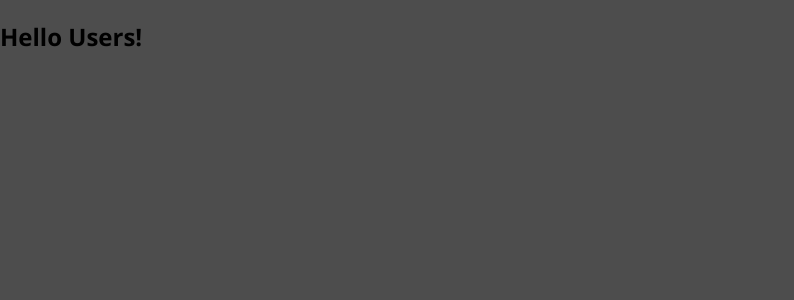
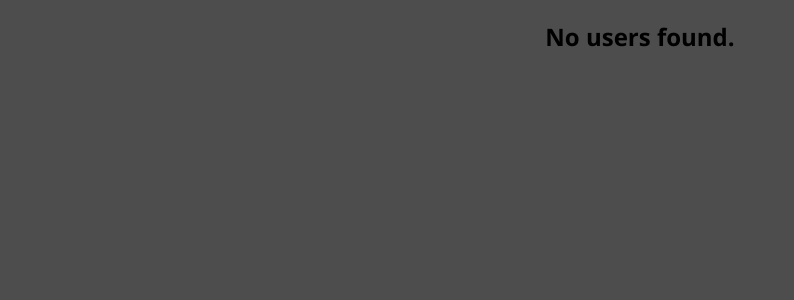
Before and after one commit to torvic/places-app, a React (Create React App) app: page / in a window 1280 px wide. Shown: the top 300 px of the page, without its empty margins (0-794 px from the left). Built offline with nearby package versions, Linux system fonts and the light colour scheme.

Commit message:
Feat(user): Create UserList and UserItem components, and Users page with styles

```diff
--- /dev/null
+++ b/src/user/components/UserItem.jsx
@@ -0,0 +1,17 @@
+const UserItem = ({ image, name, placeCount }) => (
+  <li className="user-item">
+    <div className="user-item__content">
+      <div className="user-item__image">
+        <img src={image} alt={name} />
+      </div>
+      <div className="user-item__info">
+        <h2>{name}</h2>
+        <h3>
+          {placeCount}
+          {placeCount === 1 ? 'Place' : 'Places'}
+        </h3>
+      </div>
+    </div>
+  </li>
+);
+export default UserItem;
--- /dev/null
+++ b/src/user/components/UserList.jsx
@@ -0,0 +1,26 @@
+import UserItem from './UserItem';
+
+const UserList = ({ items }) => {
+  if (items.length) {
+    return (
+      <div className="center">
+        <h2>No users found.</h2>
+      </div>
+    );
+  }
+  return (
+    <ul className="users-list">
+      {items.map((user) => (
+        <UserItem
+          key={user.id}
+          id={user.id}
+          image={user.image}
+          name={user.name}
+          placeCount={user.places}
+        />
+      ))}
+    </ul>
+  );
+};
+
+export default UserList;
--- a/src/user/pages/Users.jsx
+++ b/src/user/pages/Users.jsx
@@ -1,5 +1,16 @@
 import React from 'react';
+import UserList from '../components/UserList';
 
-const Users = () => <h2>Hello Users!</h2>;
+const Users = () => {
+  const USERS = [
+    {
+      id: 'u1',
+      name: 'Eduardo Hernández',
+      image: 'https://avatars.githubusercontent.com/u/3603321?v=4',
+      places: 3,
+    },
+  ];
+  return <UserList items={USERS} />;
+};
 
 export default Users;
```
Also changed, not shown: .eslintrc.json.
